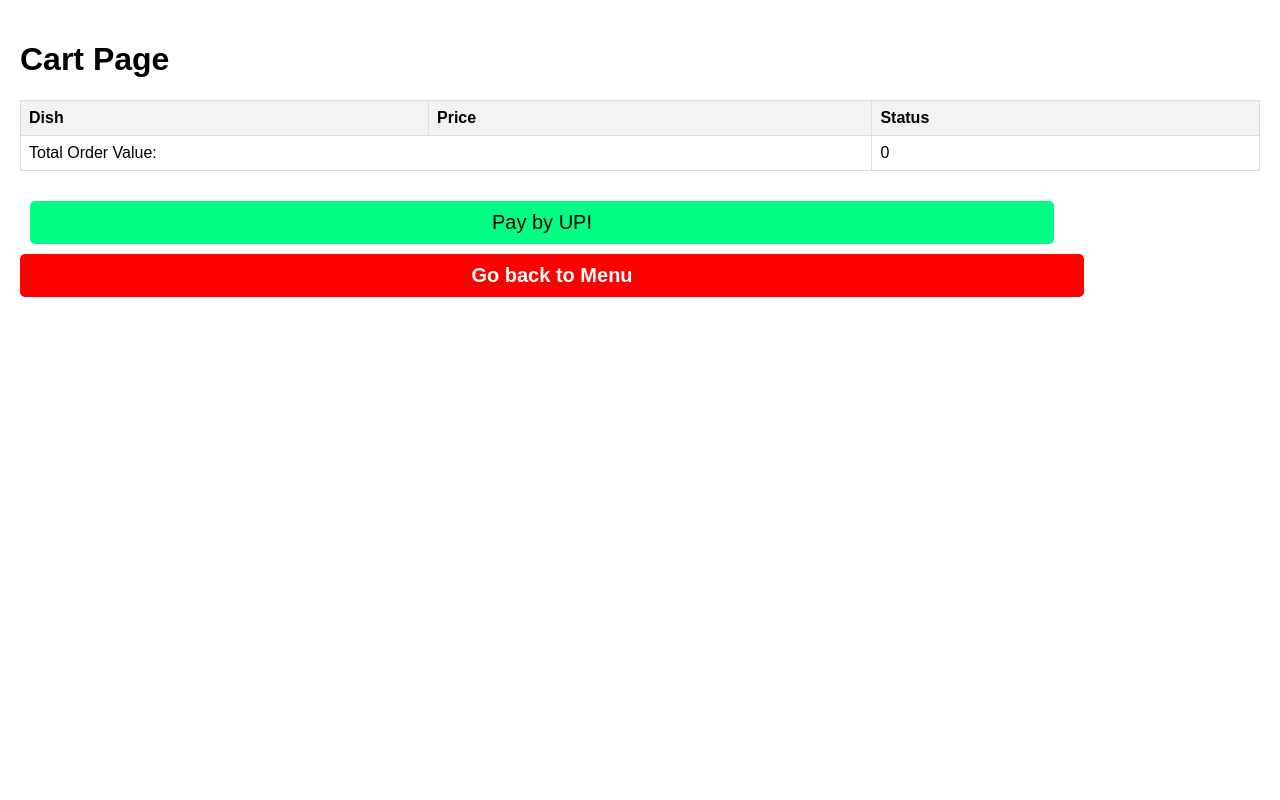
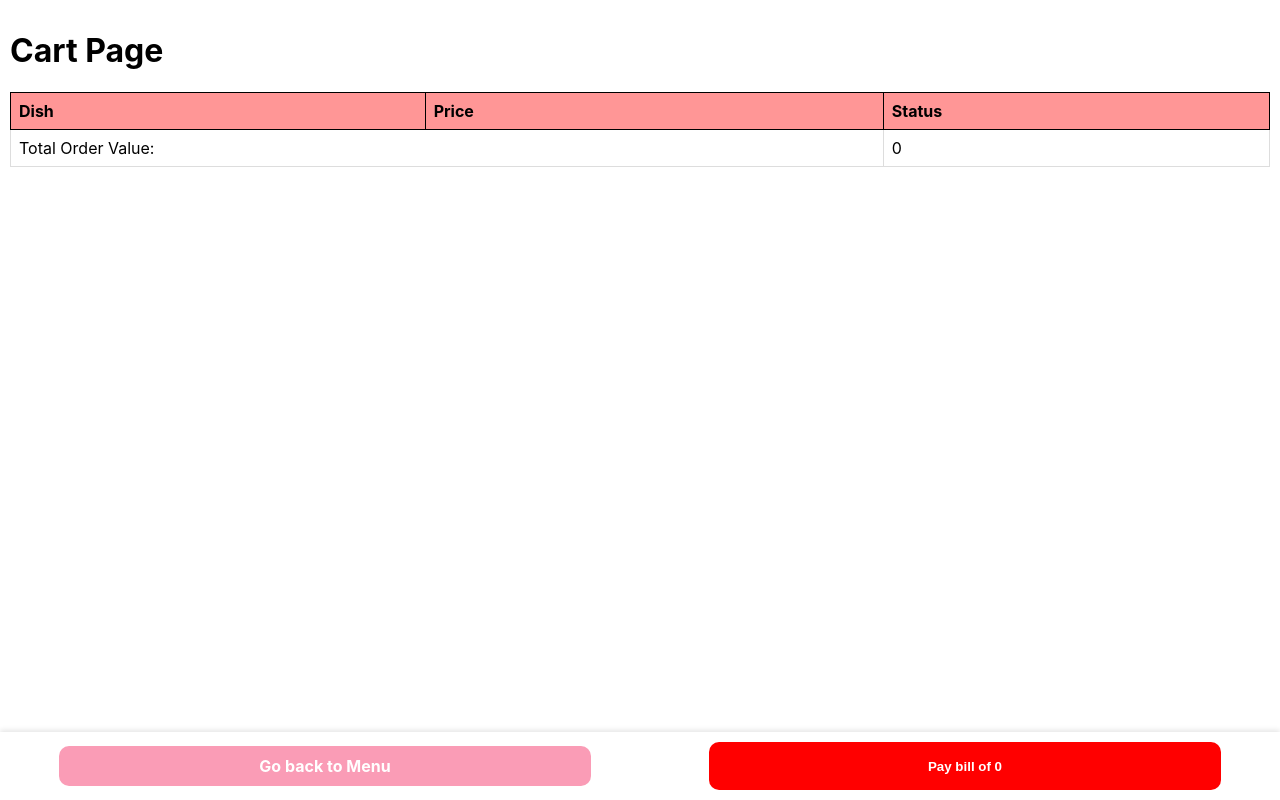
Before and after one commit to AkshayGulhane46/foodmenu, a React (Create React App) app: page /cart in a window 1280 px wide. Built offline with nearby package versions, Linux system fonts and the light colour scheme; a small style sheet from the web is missing.

Commit message:
Commit2104241

```diff
--- a/src/components/AdminPage.js
+++ b/src/components/AdminPage.js
@@ -41,24 +41,7 @@ const AdminPage = () => {
         }
     };
 
-    const saveCustomer = async (customerId) => {
-        try {
-            const customerRef = doc(db, 'customers', customerId);
-            const customerSnapshot = await getDoc(customerRef);
-            if (customerSnapshot.exists()) {
-                const customerData = customerSnapshot.data();
-                const oldCustomersRef = collection(db, 'old_customers');
-                await setDoc(doc(db, 'old_customers', customerId), {
-                    ...customerData,
-                    movedAt: serverTimestamp()
-                });
-                await deleteDoc(customerRef);
-                fetchCustomers(); // Refresh the customer list
-            }
-        } catch (error) {
-            console.error('Error saving customer:', error);
-        }
-    };
+
 
 
     const changeStatus = async (customerId, itemIndex, newStatus) => {
@@ -116,17 +99,9 @@ const AdminPage = () => {
                 <div key={customer.id} className="customer-box">
                     <h2>{customer.customerName}</h2>
                     <p>Total Order Value: {calculateTotalOrderValue(customer.cartItems)}</p>
+                    <p>{customer.tableNumber}</p>
                     <button onClick={() => removeCustomer(customer.id)}>Remove Customer</button>
-                    <div className="add-customer">
-                    <h2>Add Customer</h2>
-                    <input
-                        type="text"
-                        placeholder="Customer Name"
-                        value={customerName}
-                        onChange={(e) => setCustomerName(e.target.value)}
-                    />
-                    <button onClick={saveCustomer}>Save Customer</button>
-                </div>
+
                     <table className="order-table">
                         <thead>
                             <tr>
--- a/src/components/Cart.js
+++ b/src/components/Cart.js
@@ -75,11 +75,14 @@ const CartPage = () => {
                     </tr>
                 </tbody>
             </table>
-            <button className="pay-button">
-                <a href={`upi://pay?pa=${'7387870057@ybl'}&am=${totalOrderValue}&cu=INR`}>Pay by UPI</a>
-            </button>
 
-            <Link to="/menu" className="back-to-menu-btn">Go back to Menu</Link>
+            {/* Bottom container for buttons */}
+            <div className="bottom-buttons">
+                <Link to="/menu" className="back-to-menu-btn">Go back to Menu</Link>
+                <a href={`upi://pay?pa=${'7387870057@ybl'}&am=${totalOrderValue}&cu=INR`}><button className="pay-button">
+                    Pay bill of {totalOrderValue}
+                </button></a>
+            </div>
         </div>
     );
 };
--- a/src/components/CustomerInfoPage.js
+++ b/src/components/CustomerInfoPage.js
@@ -1,7 +1,8 @@
 import React, { useState, useEffect } from 'react';
-import { useNavigate } from 'react-router-dom';
+import { useNavigate, useLocation } from 'react-router-dom';
 import { collection, addDoc } from 'firebase/firestore';
-import { db } from '../firebase'; // Assuming you have a firebase configuration file
+import { db } from '../firebase';
+import '../styles/CustomerInfoPage.css';
 
 const CustomerInfoPage = () => {
     const [customerName, setCustomerName] = useState("");
@@ -9,19 +10,37 @@ const CustomerInfoPage = () => {
     const [customerID, setCustomerID] = useState("");
     const [cartItems, setCartItems] = useState([]);
 
+    // Get the location object using useLocation
+    const location = useLocation();
+
+    // Extract tableNumber from the URL search params
+    const searchParams = new URLSearchParams(location.search);
+    const tableNumberFromURL = searchParams.get('tableNumber');
+
     const navigate = useNavigate();
 
     useEffect(() => {
+        // Set the tableNumber state with the value from URL when component mounts
+        if (tableNumberFromURL) {
+            setTableNumber(tableNumberFromURL);
+        }
+
         // Check if there's existing customer data in local storage and prefill the form fields
         const savedCustomerName = localStorage.getItem('customerName');
-        const savedTableNumber = localStorage.getItem('tableNumber');
         const savedCustomerID = localStorage.getItem('customerID');
 
-        if (savedCustomerName && savedTableNumber && savedCustomerID) {
+        if (savedCustomerName && savedCustomerID) {
             setCustomerName(savedCustomerName);
-            setTableNumber(savedTableNumber);
             setCustomerID(savedCustomerID);
         }
+    }, [tableNumberFromURL]);
+
+    useEffect(() => {
+        // Clear existing customer data from local storage when the component mounts
+        localStorage.removeItem('customerName');
+        localStorage.removeItem('customerID');
+        localStorage.removeItem('cartItems');
+        localStorage.removeItem('tableNumber');
     }, []);
 
     const handleSubmit = async (e) => {
@@ -39,8 +58,8 @@ const CustomerInfoPage = () => {
 
                 // Save customer data in local storage
                 localStorage.setItem('customerName', customerName);
+                localStorage.setItem('customerID', docRef.id);
                 localStorage.setItem('tableNumber', tableNumber);
-                localStorage.setItem('customerID', docRef.id);
 
                 // Navigate to the menu page with customer name preserved in the URL as a query parameter
                 navigate(`/menu?customerName=${encodeURIComponent(customerName)}&tableNumber=${encodeURIComponent(tableNumber)}`);
@@ -53,22 +72,16 @@ const CustomerInfoPage = () => {
     }
 
     return (
-        <div>
-            <h1>Customer Information</h1>
-            <form onSubmit={handleSubmit}>
-                <div>
-                    <label>
+        <div className="customer-info-page">
+            <h1 className="page-title">Welcome to our Hotel</h1>
+            <form className="info-form" onSubmit={handleSubmit}>
+                <div className="form-group">
+                    <label className="form-label">
                         Customer Name:
-                        <input type="text" value={customerName} onChange={(e) => setCustomerName(e.target.value)} />
+                        <input className="form-input" type="text" value={customerName} onChange={(e) => setCustomerName(e.target.value)} />
                     </label>
                 </div>
-                <div>
-                    <label>
-                        Table Number:
-                        <input type="number" value={tableNumber} onChange={(e) => setTableNumber(e.target.value)} />
-                    </label>
-                </div>
-                <button type="submit">Submit</button>
+                <button className="submit-button" type="submit">Let's order your food</button>
             </form>
         </div>
     );
--- a/src/components/Menu.js
+++ b/src/components/Menu.js
@@ -15,6 +15,8 @@
         const [searchQuery, setSearchQuery] = useState('');
         const [isSticky, setIsSticky] = useState(false);
         const navigate = useNavigate();
+
+
 
         useEffect(() => {
             fetchCustomerInfo();
@@ -141,6 +143,7 @@
 
         return (
         <div className="menu-container">
+
             <div className='welcome-column'>
                 <h1 className="menu-header">Menu</h1>
                 <h2 className="welcome-message">Welcome {customerName}</h2>
--- /dev/null
+++ b/src/styles/CustomerInfoPage.css
@@ -0,0 +1,53 @@
+.customer-info-page {
+    display: flex;
+    flex-direction: column;
+    align-items: center;
+    justify-content: center;
+    height: 100vh;
+    padding: 20px;
+    background-color: #f8f8f8;
+}
+
+.page-title {
+    font-size: 24px;
+    margin-bottom: 20px;
+}
+
+.info-form {
+    width: 100%;
+    max-width: 300px;
+}
+
+.form-group {
+    margin-bottom: 15px;
+}
+
+.form-label {
+    display: block;
+    font-size: 16px;
+    margin-bottom: 5px;
+}
+
+.form-input {
+    width: 100%;
+    padding: 10px;
+    font-size: 16px;
+    border: 1px solid #ccc;
+    border-radius: 5px;
+}
+
+.submit-button {
+    width: 100%;
+    padding: 10px;
+    font-size: 16px;
+    background-color: #007bff;
+    color: #fff;
+    border: none;
+    border-radius: 5px;
+    cursor: pointer;
+    transition: background-color 0.3s ease;
+}
+
+.submit-button:hover {
+    background-color: #0056b3;
+}
--- a/src/styles/cartPage.css
+++ b/src/styles/cartPage.css
@@ -1,59 +1,60 @@
-.cart-page {
-    padding: 20px;
-    font-family: Arial, sans-serif;
+.bottom-buttons {
+    position: fixed;
+    bottom: 0;
+    left: 0;
+    width: 100%;
+    background-color: #ffffff;
+    padding-bottom: 10px;
+    padding-top: 10px;
+    display: flex;
+    justify-content: space-around;
+    align-items: center;
+    box-shadow: 0 -2px 5px rgba(0, 0, 0, 0.1);
 }
 
-table {
-    width: 100%;
-    border-collapse: collapse;
-    margin-bottom: 20px;
+.pay-button {
+    background-color: #ff0000;
+    color: #ffffff;
+    border: none;
+    padding: 10px;
+    border-radius: 10px;
+    cursor: pointer;
+    transition: background-color 0.3s ease;
+    width: 40vw;
+    text-align: center;
+    height: 6vh;
+    font-weight: bold;
 }
 
-th, td {
-    border: 1px solid #dddddd;
-    padding: 8px;
-    text-align: left;
-}
-
-th {
-    background-color: #f2f2f2;
+.pay-button:hover {
+    background-color: #0056b3;
 }
 
 .back-to-menu-btn {
-    display: inline-block;
-    padding: 10px 20px;
-    background-color: #ff0000;
-    color: #ffffff;
-    border: none;
-    border-radius: 5px;
+    color: white;
     text-decoration: none;
-    font-size: 16px;
-    width: 80vw;
+    transition: color 0.3s ease;
+    background-color: #fa9cb6;
+    padding: 10px;
+    border-radius: 10px;
+    width: 40vw;
     text-align: center;
     font-weight: bold;
-    font-size: 20px;
-}
-
-.pay-button{
-       margin: 10px;
-        display: inline-block;
-        padding: 10px 20px;
-        background-color: #00ff84;
-        border: none;
-        border-radius: 5px;
-        text-decoration: none;
-        font-size: 16px;
-        width: 80vw;
-        text-align: center;
-        font-size: 20px;
-}
-
-.pay-button a{
-        text-decoration: none;
-        font-size: 20px;
-        color:black
 }
 
 .back-to-menu-btn:hover {
-    background-color: #0056b3;
+    color: #0056b3;
 }
+
+.cart-page{
+    padding: 10px;
+}
+
+th{
+    border: 1px solid black;
+    background-color: #ff9696;
+}
+
+tr{
+    border: 1px solid beige;
+}
--- a/src/styles/menu.css
+++ b/src/styles/menu.css
@@ -1,9 +1,11 @@
 .welcome-column h1{
-    text-align: left;
+    text-align: center;
 }
 
 .welcome-column h2{
     text-align: left;
+    text-align: center;
+    font-size: 20px;
 }
 
 .menu-container {
@@ -228,7 +230,7 @@
 }
 
 .category-tab.active {
-    background-color: green;
+    background-color: rgb(0, 0, 0);
     color: #fff;
 }
 
@@ -286,9 +288,12 @@
 }
 
 
-.header{
-    margin-top: 20px;
-    padding-top: 20px;
+#myHeader{
+    display: flex;
+    flex-direction: column;
+    align-items: center;
+    border-bottom: 1px solid #f5eeee;
+    padding-top: 6px;
 }
 
 .sticky {
```
